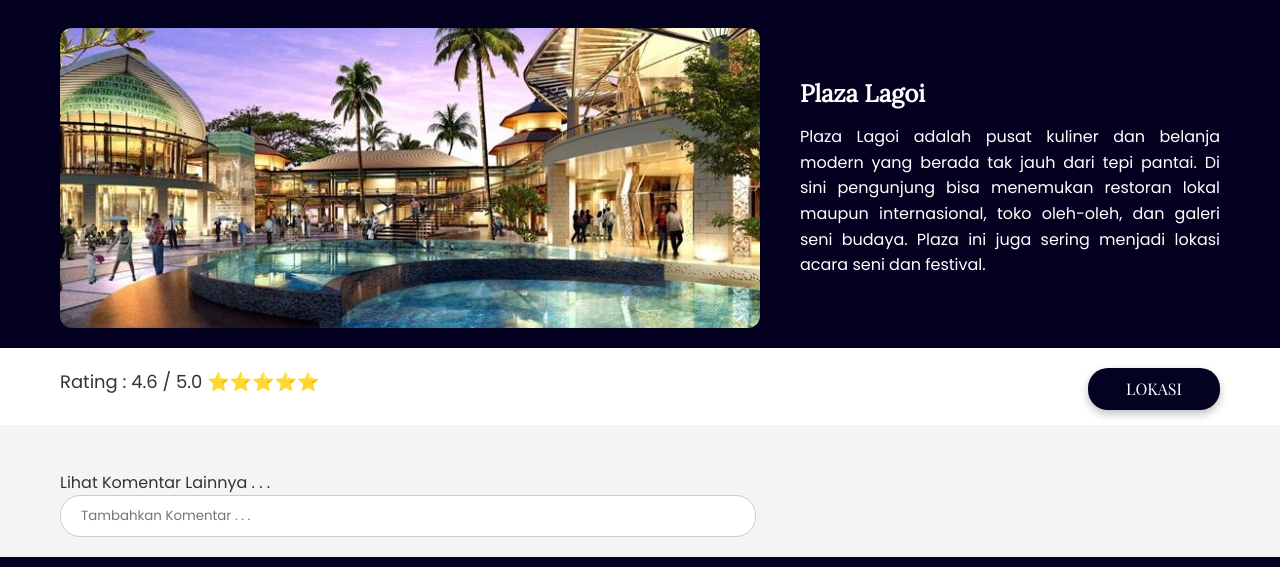
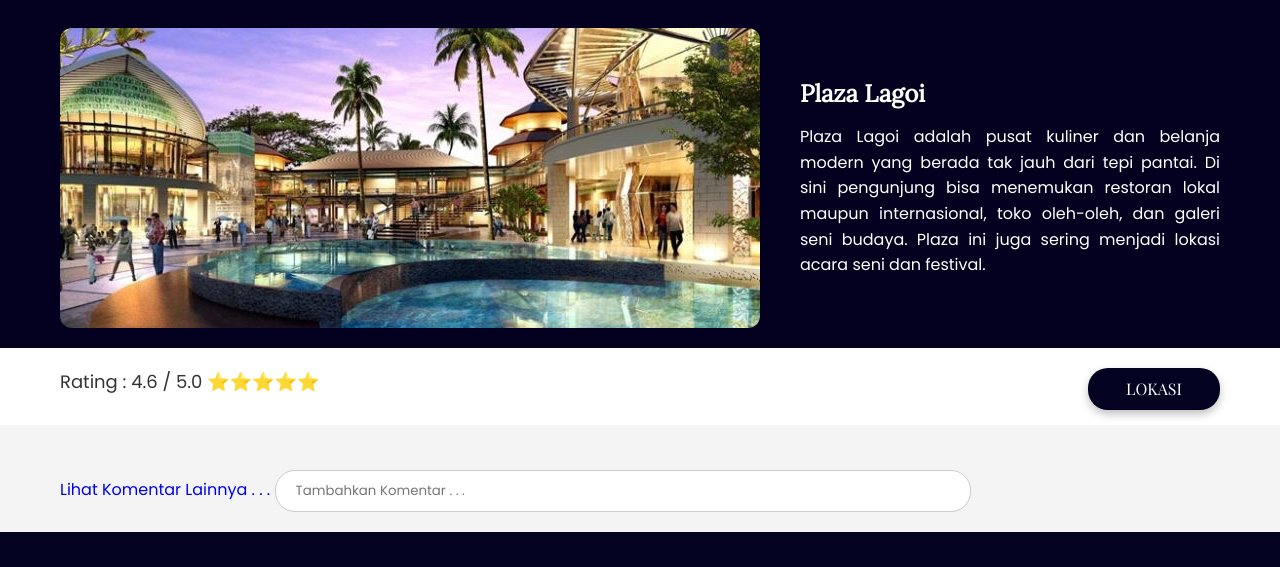
Before and after one commit to Shdyt13/Sistem-Pariwisata-Lokal, a plain HTML site: page Lagoi.html in a window 1280 px wide. Shown: the part 812-1379 px from the top of the page. Drawn offline with nearby package versions, Linux system fonts and the light colour scheme; files whose address does not match are found by name.

Commit message:
revisi komentar

```diff
--- a/Lagoi.html
+++ b/Lagoi.html
@@ -65,9 +65,9 @@
     >LOKASI</a>
   </div>
 
-    <div class="comment-box">
-      <p>Lihat Komentar Lainnya . . .</p>
-      <input type="text" placeholder="Tambahkan Komentar . . .">
+  <div class="comment-box">
+    <a href="commentlagoi.html" class="lihat-komentar-link">Lihat Komentar Lainnya . . .</a>
+    <input type="text" placeholder="Tambahkan Komentar . . .">
   </div>
 
   <!-- Footer -->
--- a/css/gunungbintan.css
+++ b/css/gunungbintan.css
@@ -189,6 +189,23 @@
       text-decoration: none; /* hilangkan underline */
     }
 
+    .lihat-komentar-link {
+    display: block;
+    font-size: 16px;
+    color: #333;
+    margin-bottom: 10px;
+    cursor: pointer;
+    transition: color 0.2s ease;
+    text-decoration: none;
+    font-weight: 500;
+    font-family: 'Poppins', sans-serif;
+    }
+
+    .lihat-komentar-link:hover {
+      color: #ccc; /* ungu atau warna khas lainnya */
+      text-decoration: underline;
+    }
+
     .comment-box {
       margin-top: 25px;
       padding: 20px 60px;
--- a/css/kelong.css
+++ b/css/kelong.css
@@ -188,6 +188,23 @@
       text-decoration: none; /* hilangkan underline */
     }
 
+    .lihat-komentar-link {
+    display: block;
+    font-size: 16px;
+    color: #333;
+    margin-bottom: 10px;
+    cursor: pointer;
+    transition: color 0.2s ease;
+    text-decoration: none;
+    font-weight: 500;
+    font-family: 'Poppins', sans-serif;
+    }
+
+    .lihat-komentar-link:hover {
+      color: #ccc; /* ungu atau warna khas lainnya */
+      text-decoration: underline;
+    }
+
     .comment-box {
       margin-top: 25px;
       padding: 20px 60px;
```
Also changed, not shown: Penyengat.html (+4 -3 lines), gunungbintan.html (+4 -3 lines), kelong.html (+3 -3 lines).
